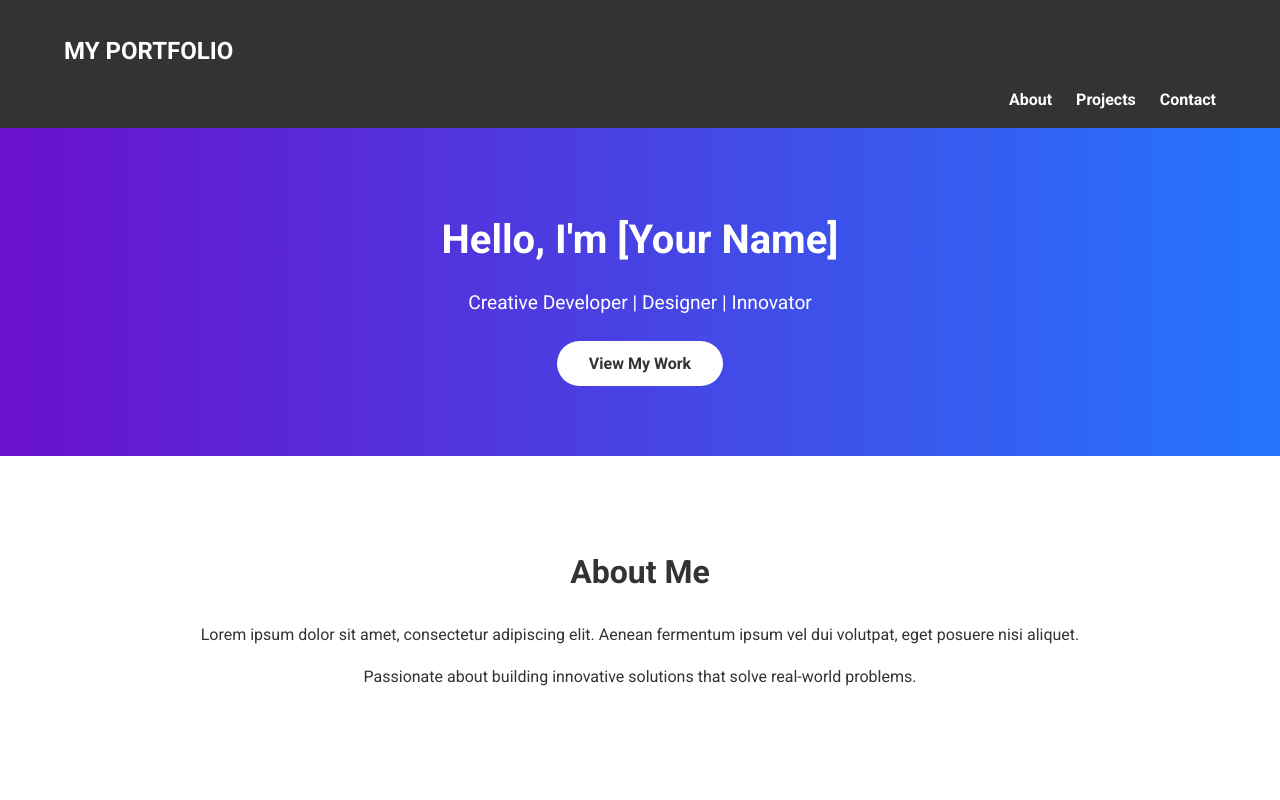
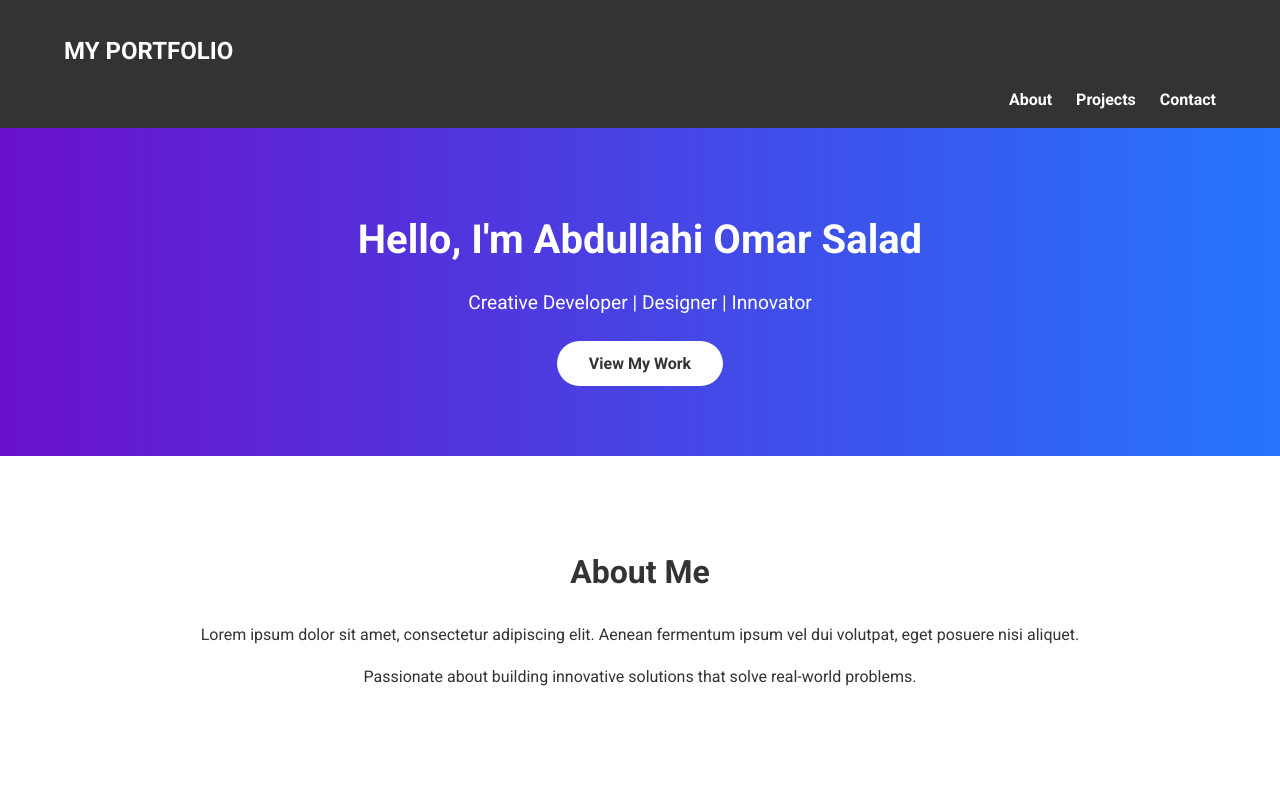
Before and after one commit to caano-geel/my_portfolio-, a plain HTML site: page index.html in a window 1280 px wide. Shown: the top 800 px of the page. Drawn offline with Linux system fonts and the light colour scheme.

Commit message:
Update index.html
Name changed

```diff
--- a/index.html
+++ b/index.html
@@ -23,7 +23,7 @@
 
     <section id="hero">
         <div class="container">
-            <h2>Hello, I'm [Your Name]</h2>
+            <h2>Hello, I'm Abdullahi Omar Salad</h2>
             <p>Creative Developer | Designer | Innovator</p>
             <a href="#projects" class="btn">View My Work</a>
         </div>
```
